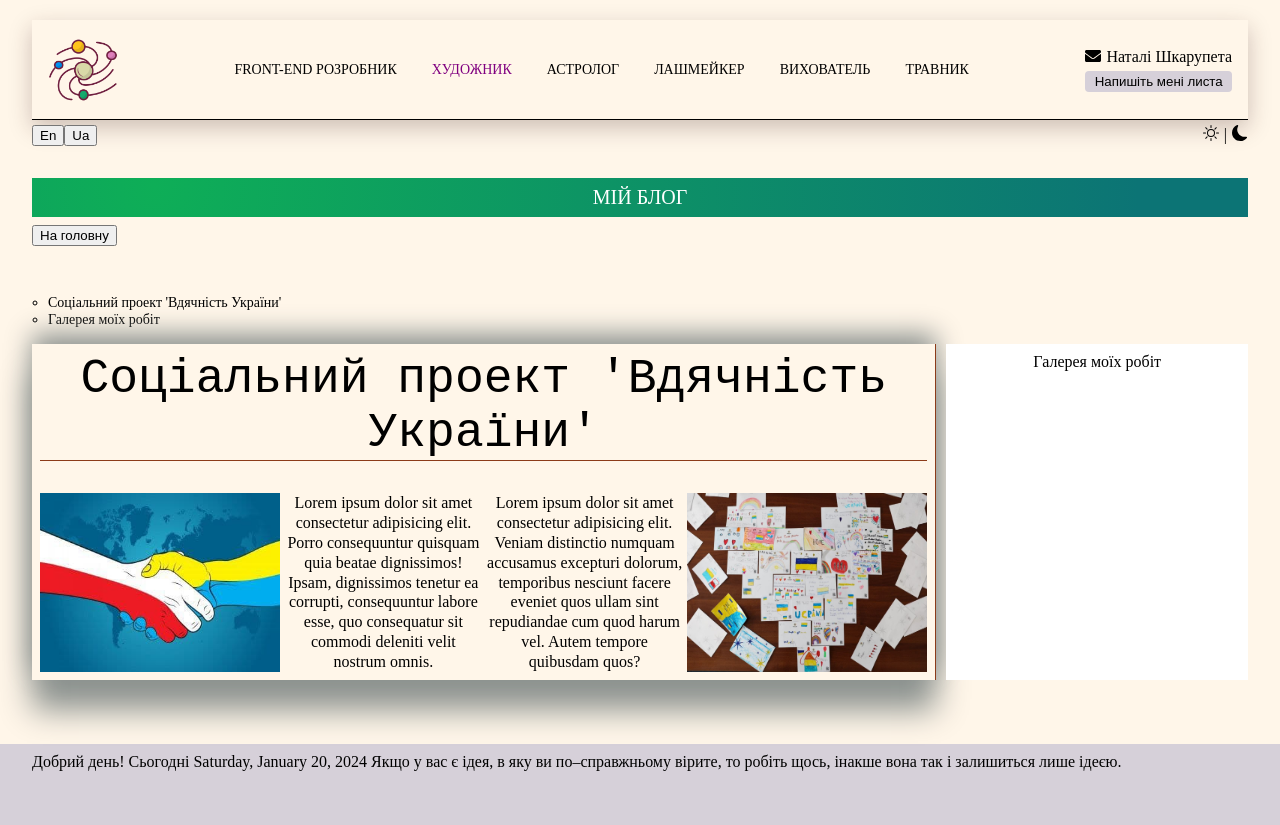
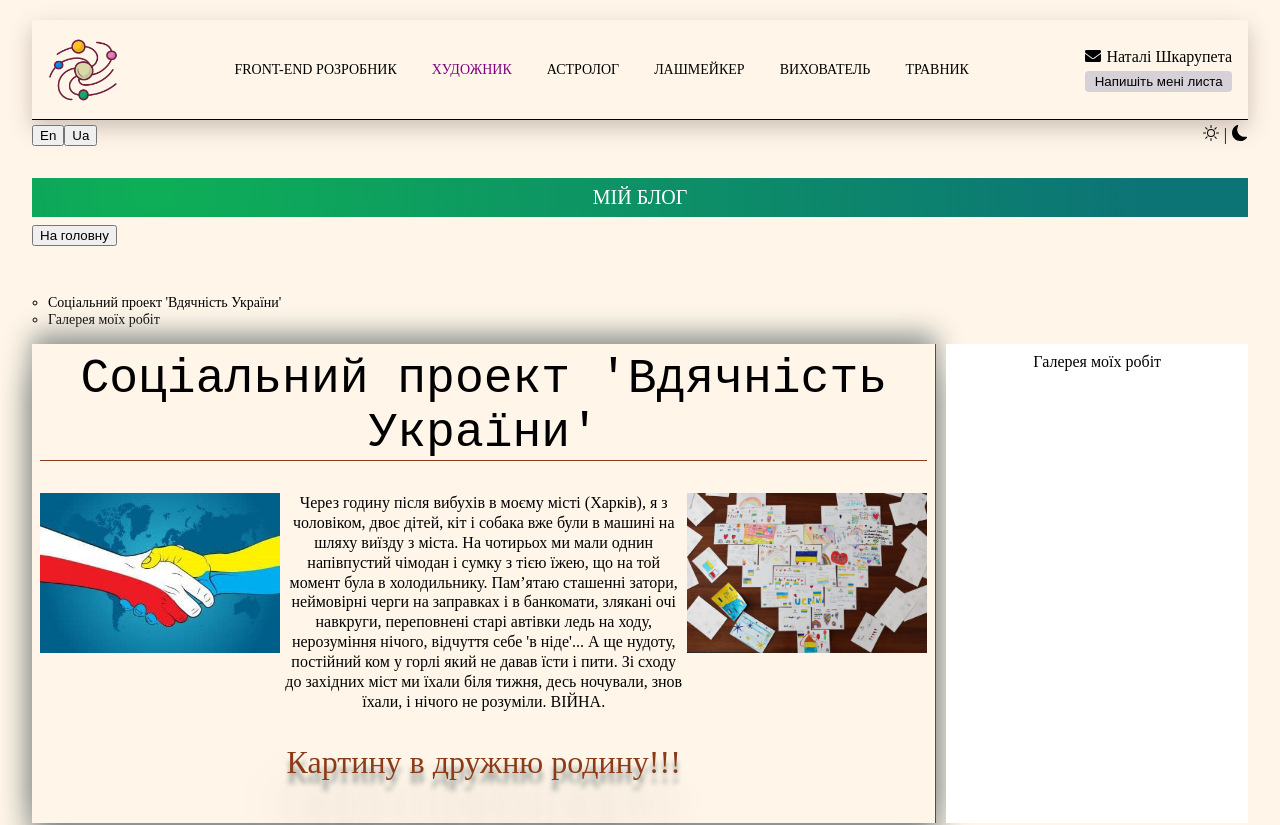
Before and after one commit to NataliShkarupeta/Project-DINS, a React (Create React App) app: page /Project-DINS/painting in a window 1280 px wide. Shown: the top 825 px of the page. Built offline with nearby package versions, Linux system fonts and the light colour scheme.

Commit message:
add blog page

```diff
--- a/src/components/App.jsx
+++ b/src/components/App.jsx
@@ -18,6 +18,7 @@ const SocialProject = lazy(() =>
   import('components/SocialProject/SocialProject')
 );
 const Gallary = lazy(() => import('components/Gallery/Gallery'));
+const BlogPage = lazy(() => import('pages/Blog/Blog'));
 
 export const App = () => {
   const [mainThema, setMainThema] = useState(true);
@@ -59,12 +60,12 @@ export const App = () => {
               <Route index element={<SocialProject />} />
               <Route path="my-gallary" element={<Gallary />} />
             </Route>
-            <Route path="blog"></Route>
+            <Route path="blog" element={<BlogPage />}></Route>
             <Route path="astrology" element={<AstrologyPage />}></Route>
             <Route path="beauty" element={<BeautyPage />}></Route>
             <Route path="educator" element={<EducatorPage />}></Route>
             <Route path="health" element={<HealthPage />}></Route>
-            <Route path="*" element={<HomePage/>}/>
+            <Route path="*" element={<HomePage />} />
           </Route>
         </Routes>
       </ThemeProvider>
--- a/src/components/Gallery/Gallery.jsx
+++ b/src/components/Gallery/Gallery.jsx
@@ -1,4 +1,5 @@
 import { useTranslation } from 'react-i18next';
+import { NavLink } from 'react-router-dom';
 import {
   SectionMain,
   SectionSecond,
@@ -14,7 +15,9 @@ const Gallary = () => {
         <H2>{t('paintin_page.paintinTitle2')} </H2>
       </SectionMain>
       <SectionSecond>
-        <p>{t('paintin_page.paintinTitle1')}</p>
+        <NavLink to={'/painting'}>
+          <p>{t('paintin_page.paintinTitle1')}</p>
+        </NavLink>
       </SectionSecond>
     </WrapSections>
   );
--- a/src/components/SocialProject/SocialProject.jsx
+++ b/src/components/SocialProject/SocialProject.jsx
@@ -1,4 +1,5 @@
 import { useTranslation } from 'react-i18next';
+import { NavLink } from 'react-router-dom';
 import {
   SectionMain,
   SectionSecond,
@@ -6,10 +7,13 @@ import {
   H2,
   Img2,
   WrapPhoto,
+  Call,
 } from './SocialProject.styled';
+import { motion } from 'framer-motion';
 
 const SocialProject = () => {
   const [t] = useTranslation();
+
   return (
     <WrapSections>
       <SectionMain>
@@ -39,34 +43,39 @@ const SocialProject = () => {
             src={require('../../images/bgSocialProject/bg5 (1).jpg')}
             alt=""
             width="240"
-            height="240"
           />
-          <div>
-            Lorem ipsum dolor sit amet consectetur adipisicing elit. Porro
-            consequuntur quisquam quia beatae dignissimos! Ipsam, dignissimos
-            tenetur ea corrupti, consequuntur labore esse, quo consequatur sit
-            commodi deleniti velit nostrum omnis.
-          </div>
-          <div>
-            Lorem ipsum dolor sit amet consectetur adipisicing elit. Veniam
-            distinctio numquam accusamus excepturi dolorum, temporibus nesciunt
-            facere eveniet quos ullam sint repudiandae cum quod harum vel. Autem
-            tempore quibusdam quos?
-          </div>
+          <div>{t('socialProject_page.text1')}</div>
+          {/* <div>{t('socialProject_page.text2')}</div> */}
           <img
             src={require('../../images/bgSocialProject/bg6 (1).jpg')}
             alt=""
             width="240"
           />
+
           {/* <img
             src={require('../../images/bgSocialProject/bg8 (1).jpg')}
             alt=""
             width="240"
           /> */}
         </WrapPhoto>
+        <motion.div
+          animate={{
+            scale: [1, 1.1, 1.1, 1, 1],
+          }}
+          transition={{
+            duration: 2,
+            ease: 'easeInOut',
+            repeat: Infinity,
+            repeatDelay: 1,
+          }}
+        >
+          <Call>{t('socialProject_page.call')}</Call>
+        </motion.div>
       </SectionMain>
       <SectionSecond>
-        <p>{t('paintin_page.paintinTitle2')}</p>
+        <NavLink to={'/painting/my-gallary'}>
+          <p>{t('paintin_page.paintinTitle2')}</p>
+        </NavLink>
       </SectionSecond>
     </WrapSections>
   );
--- a/src/components/SocialProject/SocialProject.styled.js
+++ b/src/components/SocialProject/SocialProject.styled.js
@@ -5,6 +5,8 @@ export const WrapSections = styled.div`
   display: flex;
   gap: 10px;
 `;
+
+
 
 export const SectionMain = styled.section`
   width: 75%;
@@ -15,12 +17,19 @@ export const SectionMain = styled.section`
   padding: ${p => p.theme.space[2]}px;
 `;
 export const WrapPhoto = styled.div`
-
   display: flex;
-  gap:5px;
+  gap: 5px;
+  margin-bottom: ${p => p.theme.space[4]}px;
+  align-items: flex-start;
 `;
 export const Img2 = styled.img`
-  /* flex: 1 1 160px; */
+`;
+export const Call = styled.h2`
+  display: inline-block;
+  text-shadow: 0 10px 5px #8c928f, 0 40px 60px #8c928f;
+  margin-bottom: ${p => p.theme.space[4]}px;
+  font-size: ${p => p.theme.fontSizes[5]}px;
+  color: ${p => p.theme.colors.modes.light.text};
 `;
 
 
--- /dev/null
+++ b/src/pages/Blog/Blog.jsx
@@ -0,0 +1,11 @@
+import { ButtonHome } from 'components/ButtonHome/ButtonHome';
+import { Link } from 'react-router-dom';
+const BlogPage = () => {
+  return (
+    <Link to={'/'}>
+      <ButtonHome />
+    </Link>
+  );
+};
+
+export default BlogPage;
--- a/src/styles/theme.js
+++ b/src/styles/theme.js
@@ -43,7 +43,7 @@ export const theme = {
         muted: '',
       },
       light: {
-        text: '',
+        text: '#8c3b19',
         background: '#fff',
       },
     },
@@ -98,6 +98,7 @@ export const themeSecond = {
         muted: '',
       },
       light: {
+        text: '#d6d0d9',
         background: '',
       },
     },
--- a/src/translationEN.json
+++ b/src/translationEN.json
@@ -34,5 +34,10 @@
   "paintin_page": {
     "paintinTitle1": "Social project 'Gratitude of Ukraine'",
     "paintinTitle2": "Gallery of my works"
+  },
+  "socialProject_page": {
+    "text1": "An hour after the explosions in my city (Kharkiv), my husband, two children, a cat and a dog were already in the car on the way out of the city. The four of us had only one half-empty suitcase and a bag with the food that was in the fridge at the time. I remember traffic jams, incredible queues at gas stations and ATMs, frightened eyes all around, crowded old cars barely moving, not understanding anything, the feeling of being 'in nowhere'... And also nausea, a constant lump in my throat that prevented me from eating and drinking. From the east to the western cities, we drove for about a week, spent the night somewhere, drove again, and did not understand anything. WAR.",
+    "text2": "" ,
+    "call":"A picture of a friendly family!!!"
   }
 }
--- a/src/translationUA.json
+++ b/src/translationUA.json
@@ -36,5 +36,10 @@
   "paintin_page":{
     "paintinTitle1": "Соціальний проект 'Вдячність України'",
     "paintinTitle2": "Галерея моїх робіт"
+  },
+  "socialProject_page":{
+    "text1":"Через годину після вибухів в моєму місті (Харків), я з чоловіком, двоє дітей, кіт і собака вже були в машині на шляху виїзду з міста. На чотирьох ми мали однин напівпустий чімодан і сумку з тією їжею, що на той момент була в холодильнику. Памʼятаю сташенні затори, неймовірні черги на заправках і в банкомати, злякані очі навкруги, переповнені старі автівки ледь на ходу, нерозуміння нічого, відчуття себе 'в ніде'... А ще нудоту, постійний ком у горлі який не давав їсти і пити. Зі сходу до західних міст ми їхали біля тижня, десь ночували, знов їхали, і нічого не розуміли. ВІЙНА.",
+    "text2":"Другого квітня я з дітьми перетнули кардон із Польшею. ",
+    "call":"Картину в дружню родину!!!"
   }
 }
```
Also changed, not shown: src/pages/Blog/Blog.styled.js (added).
